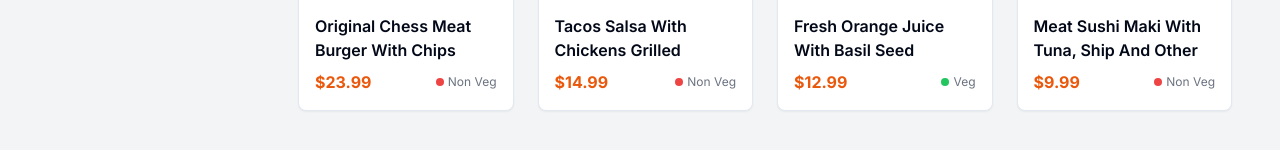
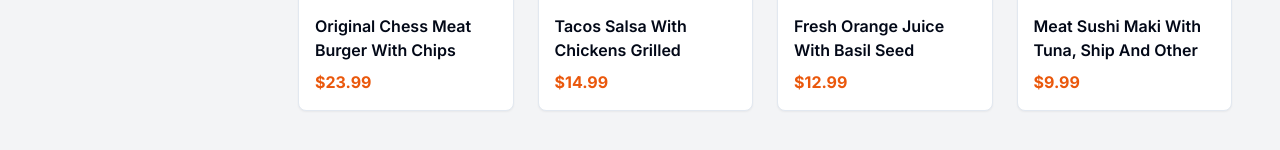
Before and after one commit to Abhi-developer01/Delicious-Eats, a Next.js app: page /dashboard/menu/1 in a window 1280 px wide. Shown: the part 886-1036 px from the top of the page. Built offline with nearby package versions, Linux system fonts and the light colour scheme; no server answers.

Commit message:
lets do it1

```diff
--- a/src/app/dashboard/checkout/page.tsx
+++ b/src/app/dashboard/checkout/page.tsx
@@ -168,15 +168,16 @@ export default function CheckoutPage() {
     // Try to save to Supabase, but don't wait for it
     try {
       // Attempt to save to Supabase in the background
-      const { error } = await supabase
-        .from('orders1')  // Make sure this matches your actual table name in Supabase
+      supabase
+        .from('orders1')
         .insert([orderData])
-
-      if (error) {
-        console.error('Supabase Error:', error)
-      } else {
-        console.log('Order successfully created')
-      }
+        .then(({ data, error }) => {
+          if (error) {
+            console.error('Supabase Error:', error)
+          } else {
+            console.log('Order successfully created:', data)
+          }
+        })
     } catch (error) {
       console.error('Error creating order:', error)
     }
--- a/src/app/dashboard/menu/[id]/page.tsx
+++ b/src/app/dashboard/menu/[id]/page.tsx
@@ -1,7 +1,7 @@
 'use client'
 
-import { useEffect, useState, use } from 'react'
-import { useRouter } from 'next/navigation'
+import { useEffect, useState } from 'react'
+import { useParams, useRouter } from 'next/navigation'
 import { Button } from "@/components/ui/button"
 import { useCategory } from "@/components/dashboard/category-context"
 import { ArrowLeft, Plus, Minus, ShoppingCart } from 'lucide-react'
@@ -10,13 +10,7 @@ import { useToast } from "@/components/ui/use-toast"
 import { useCart } from "@/components/dashboard/cart-context"
 import { FloatingCart } from "@/components/dashboard/floating-cart"
 
-interface ProductDetailsProps {
-  params: Promise<{
-    id: string
-  }>
-}
-
-export default function ProductDetails({ params }: ProductDetailsProps) {
+export default function ProductDetails() {
   const router = useRouter()
   const { toast } = useToast()
   const { filteredItems } = useCategory()
@@ -25,11 +19,17 @@ export default function ProductDetails({ params }: ProductDetailsProps) {
   const [relatedItems, setRelatedItems] = useState<any[]>([])
   const [loading, setLoading] = useState(true)
   const [quantity, setQuantity] = useState(1)
-  const resolvedParams = use(params)
 
+  const params = useParams() // ✅ Use this instead of passing params as a prop
+  console.log(params) // Debugging: Check what params return
+
+  // Ensure id is always a string, even if it's an array
+  const productId = params.id ? parseInt(Array.isArray(params.id) ? params.id[0] : params.id) : null
   useEffect(() => {
+    if (!productId) return
+
     // Find the item with the matching id
-    const foundItem = filteredItems.find(item => item.id === parseInt(resolvedParams.id))
+    const foundItem = filteredItems.find(item => item.id === productId)
     setItem(foundItem)
 
     // Find related items from the same category
@@ -41,7 +41,7 @@ export default function ProductDetails({ params }: ProductDetailsProps) {
     }
 
     setLoading(false)
-  }, [resolvedParams.id, filteredItems])
+  }, [productId, filteredItems])
 
   const handleBack = () => {
     router.push('/dashboard/menu')
@@ -56,6 +56,8 @@ export default function ProductDetails({ params }: ProductDetailsProps) {
   }
 
   const handleAddToCart = () => {
+    if (!item) return
+
     addToCart({
       id: item.id,
       title: item.title,
@@ -72,6 +74,8 @@ export default function ProductDetails({ params }: ProductDetailsProps) {
   }
 
   const handlePlaceOrder = () => {
+    if (!item) return
+
     addToCart({
       id: item.id,
       title: item.title,
@@ -212,13 +216,7 @@ export default function ProductDetails({ params }: ProductDetailsProps) {
                 />
                 <div className="p-4">
                   <h3 className="font-semibold mb-2">{relatedItem.title}</h3>
-                  <div className="flex items-center justify-between">
-                    <div className="font-bold text-orange-600">${relatedItem.price.toFixed(2)}</div>
-                    <div className="flex items-center gap-1">
-                      <span className={`w-2 h-2 rounded-full ${relatedItem.type === "Veg" ? "bg-green-500" : "bg-red-500"}`}></span>
-                      <span className="text-xs text-gray-500">{relatedItem.type}</span>
-                    </div>
-                  </div>
+                  <div className="font-bold text-orange-600">${relatedItem.price.toFixed(2)}</div>
                 </div>
               </Card>
             ))}
```
